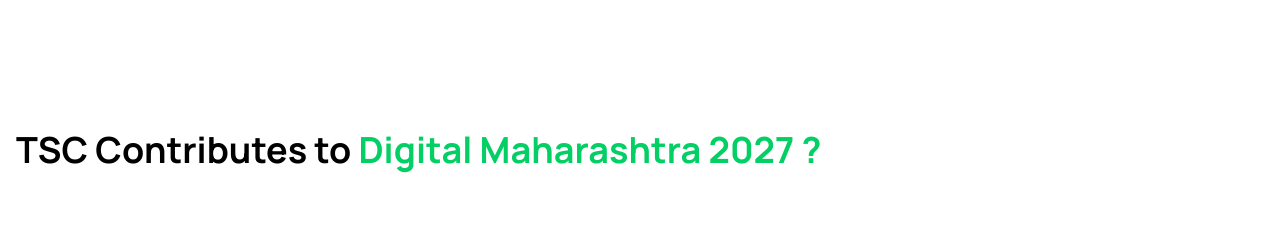
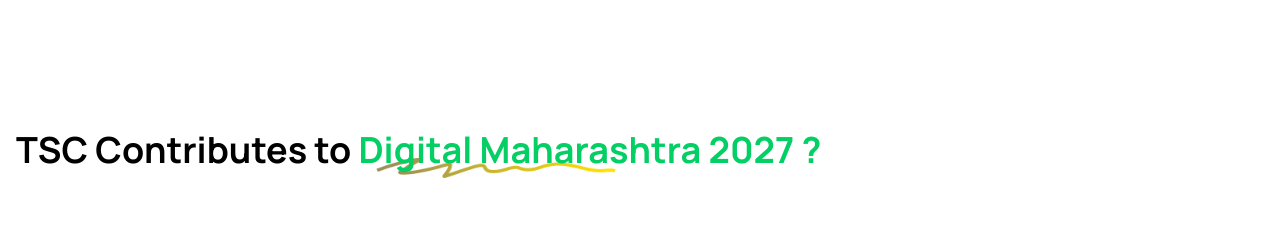
Before and after one commit to Technology-World-Creater/digital-mh-2027, a Next.js app: page /TechnologySkillCreater in a window 1280 px wide. Shown: the part 2060-2288 px from the top of the page. Built offline with nearby package versions, Linux system fonts and the light colour scheme.

Commit message:
feat(components): add line props and styling to HeroSection and TSCContribution
Add line image props to HeroSection and TSCContribution components to enhance visual design. Also adjust positioning and styling of line elements in both components.

```diff
--- a/src/app/TechnologyEducationCreater/page.tsx
+++ b/src/app/TechnologyEducationCreater/page.tsx
@@ -10,6 +10,7 @@
       <HeroSection
         title="Technology Education Creater"
         line={"/TECLine.png"}
+        top={"top-24"}
         bgImage={"/TECHero.jpg"}
         logoImage={"/TECLogo.png"}
         description="Technology Education Creator (TEC) is an ambitious initiative under Digital Maharashtra 2027 with a mission to transform India's education ecosystem and position it among the world's top 5 by 2027. TEC envisions building a Global Education System by leveraging technology, innovation, and international collaboration."
--- a/src/app/TechnologyServiceCreater/page.tsx
+++ b/src/app/TechnologyServiceCreater/page.tsx
@@ -30,6 +30,7 @@
       <HeroSection
         title="Technology Service Creater"
         line={"/heroLine.png"}
+        top={"top-23"}
         bgImage={"/TSCHero.jpg"}
         logoImage={"/TSCLogo.png"}
         description="Technology Service Creater (TSC) is a dynamic wing of TWC focused on
@@ -41,6 +42,7 @@
       <MissionVision mission={mission} vision={vision} />
       <DigitalTransformation
         title={"Driving Digital Transformation Across"}
+        line={"/Vector.png"}
         desc={
           "Technology Service Creater (TSC) plays a key role in building the digital foundation for Maharashtra&apos;s future. Through advanced IT services, <br /> cloud infrastructure, and AI-driven solutions, TSC accelerates the mission of making Digital Maharashtra by 2027."
         }
--- a/src/app/TechnologySkillCreater/page.tsx
+++ b/src/app/TechnologySkillCreater/page.tsx
@@ -71,6 +71,7 @@
       <TSCContribution
         title="TSC Contributes to"
         description="Digital Maharashtra 2027 ?"
+        line="/Yline.png"
         sections={[
           {
             imageSrc: "/skill1.png",
--- a/src/components/common/HeroSection.tsx
+++ b/src/components/common/HeroSection.tsx
@@ -37,7 +37,7 @@
             alt="Line"
             width={380}
             height={500}
-            className={`-mt-6 z-10 hidden lg:block absolute ${top}`}
+            className={`-mt-6 z-10 h-4 hidden lg:block absolute ${top}`}
           />
           <p className="text-lg leading-relaxed mt-5">{description}</p>
         </div>
--- a/src/components/common/TSCContribution.tsx
+++ b/src/components/common/TSCContribution.tsx
@@ -3,6 +3,7 @@
 interface TSCContributionProps {
   title: string;
   description: string;
+  line: string;
   sections: {
     imageSrc: string;
     altText: string;
@@ -19,6 +20,7 @@
 const TSCContribution: React.FC<TSCContributionProps> = ({
   title,
   description,
+  line,
   sections,
   mainImageSrc,
   mainImageAlt,
@@ -29,8 +31,20 @@
   return (
     <section className="pt-16 pb-0 bg-white">
       <div className="container mx-auto max-w-7xl px-4 text-black">
-        <h1 className="text-4xl font-bold mb-20">
-          {title} <span className="text-[#03CF65]">{description}</span>
+        <h1 className="relative z-50 text-4xl font-bold mb-20">
+          {title}{" "}
+          <span className="text-[#03CF65]">
+            {description}{" "}
+            <span className="hidden lg:block -z-10">
+              <Image
+                src={line}
+                alt="Line"
+                width={380}
+                height={500}
+                className=" w-60 h-5 mt-2 -z-10 absolute left-90 top-5"
+              />
+            </span>
+          </span>
         </h1>
 
         <div className="flex flex-col lg:flex-row mb-12 gap-10">
```
